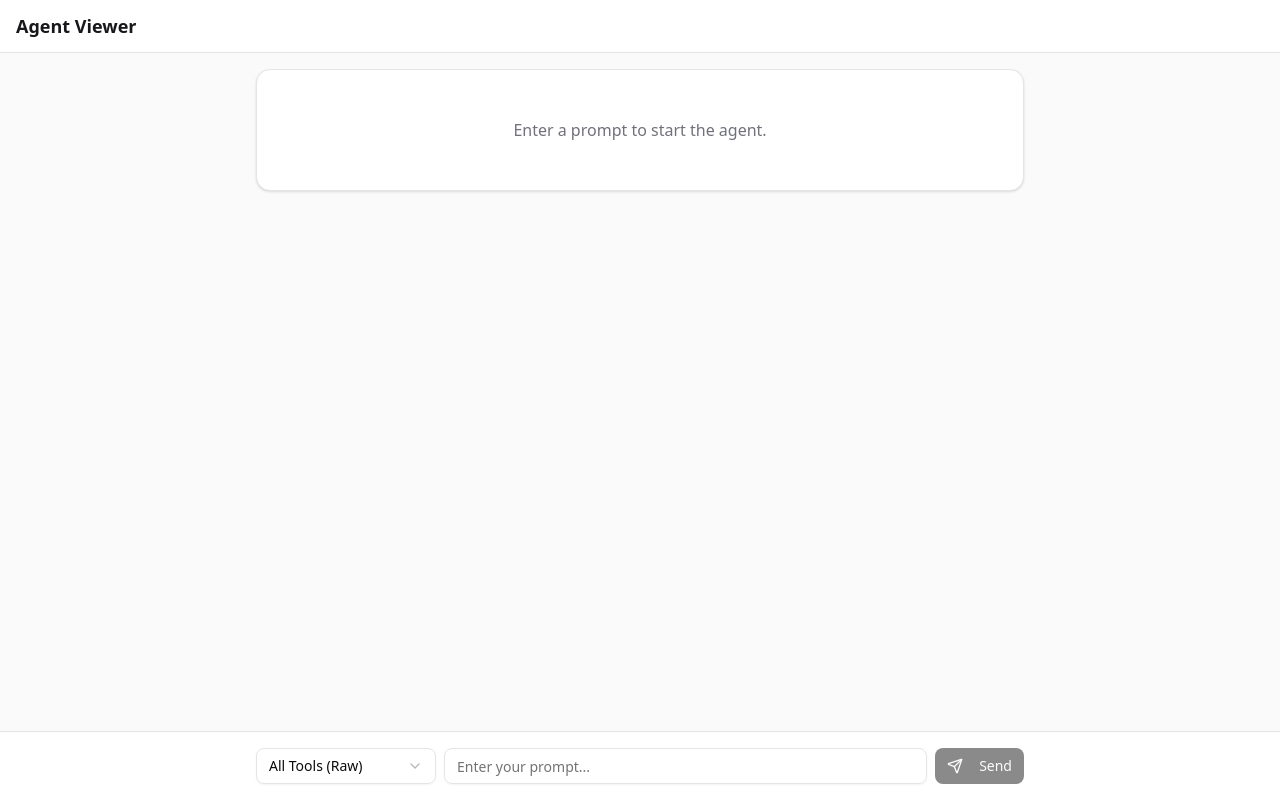
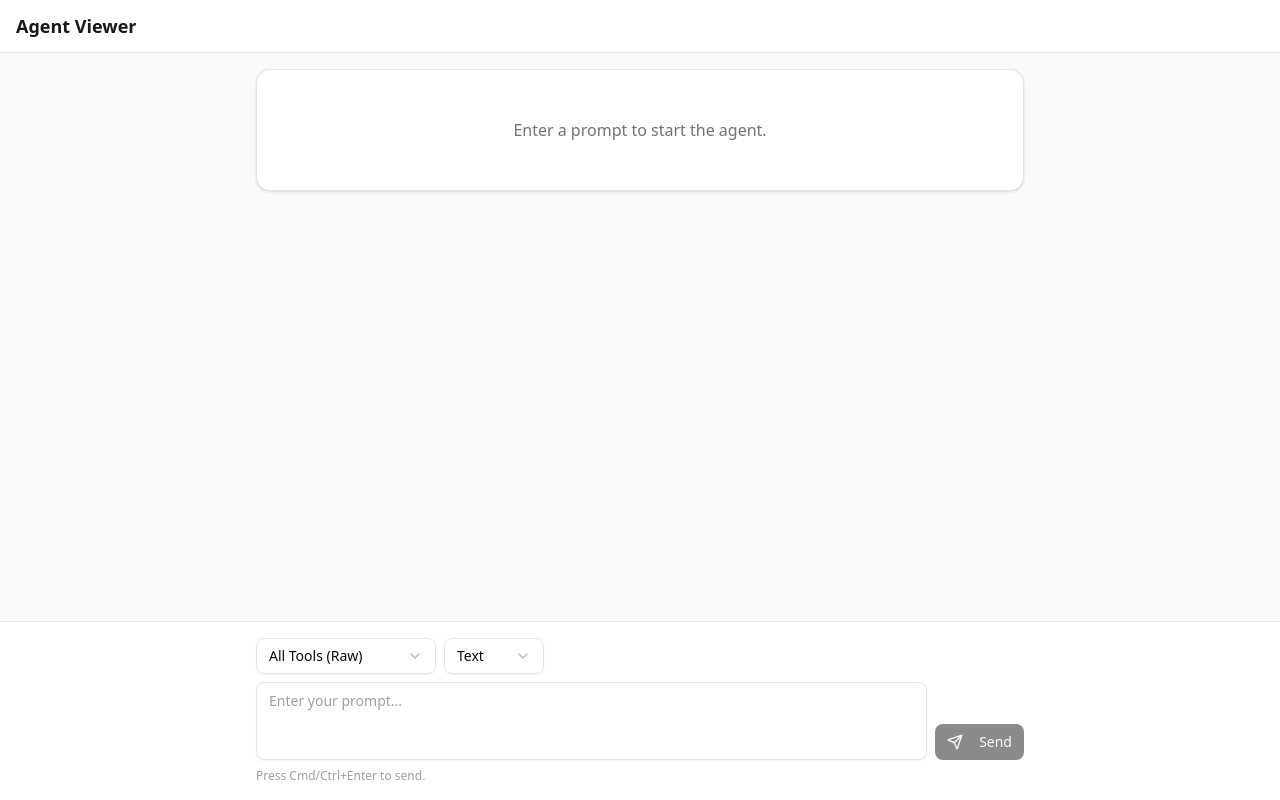
Before and after one commit to AuroSoni/anthropic-agent, a React (Vite) app in the folder demos/vite_app/: page / in a window 1280 px wide. Built offline with nearby package versions, Linux system fonts and the light colour scheme.

Commit message:
json mode prompts, input area ui improvement.

```diff
--- a/demos/vite_app/src/components/agent/agent-viewer.tsx
+++ b/demos/vite_app/src/components/agent/agent-viewer.tsx
@@ -1,9 +1,8 @@
-import { useState, type FormEvent } from 'react';
+import { useState, type FormEvent, type KeyboardEvent } from 'react';
 import { useAgent } from '@/hooks/use-agent';
 import { NodeListRenderer } from './node-renderer';
 import { StreamingIndicator } from './streaming-indicator';
 import { Button } from '@/components/ui/button';
-import { Input } from '@/components/ui/input';
 import { Card } from '@/components/ui/card';
 import { ScrollArea } from '@/components/ui/scroll-area';
 import {
@@ -14,7 +13,9 @@ import {
   SelectValue,
 } from '@/components/ui/select';
 import { Send, Copy, Check } from 'lucide-react';
-import { AGENT_TYPES, type AgentType } from '@/lib/agent-stream';
+import { AGENT_TYPES, type AgentType, type UserPrompt } from '@/lib/agent-stream';
+
+type PromptFormat = 'text' | 'json';
 
 /**
  * AgentViewer is the main container for viewing agent output.
@@ -24,14 +25,55 @@ export function AgentViewer() {
   const { state, runAgent, isStreaming } = useAgent();
   const [prompt, setPrompt] = useState('');
   const [agentType, setAgentType] = useState<AgentType>('agent_all_raw');
+  const [promptFormat, setPromptFormat] = useState<PromptFormat>('text');
+  const [promptError, setPromptError] = useState<string | null>(null);
   const [copied, setCopied] = useState(false);
+
+  const parsePrompt = (): UserPrompt | null => {
+    const trimmed = prompt.trim();
+    if (!trimmed) return null;
+
+    if (promptFormat === 'text') {
+      return trimmed;
+    }
+
+    // JSON mode: parse and validate
+    try {
+      const parsed = JSON.parse(trimmed);
+      // Must be array or object (not null, not primitive)
+      if (Array.isArray(parsed) || (typeof parsed === 'object' && parsed !== null)) {
+        return parsed as UserPrompt;
+      }
+      // Allow string too (valid JSON string)
+      if (typeof parsed === 'string') {
+        return parsed;
+      }
+      setPromptError('JSON must be an object, array, or string');
+      return null;
+    } catch (e) {
+      setPromptError(`Invalid JSON: ${(e as Error).message}`);
+      return null;
+    }
+  };
 
   const handleSubmit = (e: FormEvent) => {
     e.preventDefault();
     if (!prompt.trim() || isStreaming) return;
 
-    runAgent(prompt.trim(), { agent_type: agentType });
+    setPromptError(null);
+    const parsedPrompt = parsePrompt();
+    if (parsedPrompt === null) return;
+
+    runAgent(parsedPrompt, { agent_type: agentType });
     setPrompt('');
+  };
+
+  const handleKeyDown = (e: KeyboardEvent<HTMLTextAreaElement>) => {
+    // Submit on Cmd/Ctrl+Enter
+    if (e.key === 'Enter' && (e.metaKey || e.ctrlKey)) {
+      e.preventDefault();
+      handleSubmit(e as unknown as FormEvent);
+    }
   };
 
   const handleCopy = async () => {
@@ -114,7 +156,9 @@ export function AgentViewer() {
 
       {/* Input Form */}
       <footer className="border-t border-zinc-200 bg-white p-4 dark:border-zinc-800 dark:bg-zinc-950">
-        <form onSubmit={handleSubmit} className="mx-auto flex max-w-3xl gap-2">
+        <form onSubmit={handleSubmit} className="mx-auto max-w-3xl space-y-2">
+          {/* Controls row */}
+          <div className="flex gap-2">
             <Select
               value={agentType}
               onValueChange={(value) => setAgentType(value as AgentType)}
@@ -131,17 +175,63 @@ export function AgentViewer() {
                 ))}
               </SelectContent>
             </Select>
-          <Input
+            <Select
+              value={promptFormat}
+              onValueChange={(value) => {
+                setPromptFormat(value as PromptFormat);
+                setPromptError(null);
+              }}
+              disabled={isStreaming}
+            >
+              <SelectTrigger className="w-[100px]">
+                <SelectValue placeholder="Format" />
+              </SelectTrigger>
+              <SelectContent>
+                <SelectItem value="text">Text</SelectItem>
+                <SelectItem value="json">JSON</SelectItem>
+              </SelectContent>
+            </Select>
+          </div>
+
+          {/* Textarea + submit row */}
+          <div className="flex gap-2">
+            <textarea
               value={prompt}
-            onChange={(e) => setPrompt(e.target.value)}
-            placeholder="Enter your prompt..."
+              onChange={(e) => {
+                setPrompt(e.target.value);
+                setPromptError(null);
+              }}
+              onKeyDown={handleKeyDown}
+              placeholder={
+                promptFormat === 'text'
+                  ? 'Enter your prompt...'
+                  : 'Enter JSON array or object...'
+              }
               disabled={isStreaming}
-            className="flex-1"
+              rows={3}
+              className="flex-1 resize-none rounded-md border border-zinc-200 bg-white px-3 py-2 text-sm shadow-xs outline-none transition-colors placeholder:text-zinc-400 focus:border-zinc-400 focus:ring-1 focus:ring-zinc-400 disabled:cursor-not-allowed disabled:opacity-50 dark:border-zinc-700 dark:bg-zinc-900 dark:text-zinc-100 dark:placeholder:text-zinc-500 dark:focus:border-zinc-500 dark:focus:ring-zinc-500"
             />
-          <Button type="submit" disabled={isStreaming || !prompt.trim()}>
+            <Button
+              type="submit"
+              disabled={isStreaming || !prompt.trim()}
+              className="self-end"
+            >
               <Send className="h-4 w-4" />
               <span className="ml-2">Send</span>
             </Button>
+          </div>
+
+          {/* Error message */}
+          {promptError && (
+            <p className="text-sm text-red-600 dark:text-red-400">{promptError}</p>
+          )}
+
+          {/* Hint */}
+          <p className="text-xs text-zinc-400 dark:text-zinc-500">
+            {promptFormat === 'json'
+              ? 'Paste a JSON object or array. Press Cmd/Ctrl+Enter to send.'
+              : 'Press Cmd/Ctrl+Enter to send.'}
+          </p>
         </form>
       </footer>
     </div>
--- a/demos/vite_app/src/hooks/use-agent.ts
+++ b/demos/vite_app/src/hooks/use-agent.ts
@@ -1,5 +1,5 @@
 import { useState, useCallback, useRef } from 'react';
-import { streamAgent, type AgentState, type AgentConfig } from '../lib/agent-stream';
+import { streamAgent, type AgentState, type AgentConfig, type UserPrompt } from '../lib/agent-stream';
 
 export function useAgent() {
   const [state, setState] = useState<AgentState>({
@@ -10,7 +10,7 @@ export function useAgent() {
 
   const abortControllerRef = useRef<AbortController | null>(null);
 
-  const runAgent = useCallback(async (prompt: string, config?: AgentConfig) => {
+  const runAgent = useCallback(async (prompt: UserPrompt, config?: AgentConfig) => {
     // Abort previous run if any
     if (abortControllerRef.current) {
       abortControllerRef.current.abort();
```
Also changed, not shown: demos/vite_app/src/lib/agent-stream.ts (+7 -1 lines). Lines whose indentation alone changed are shown as unchanged.
